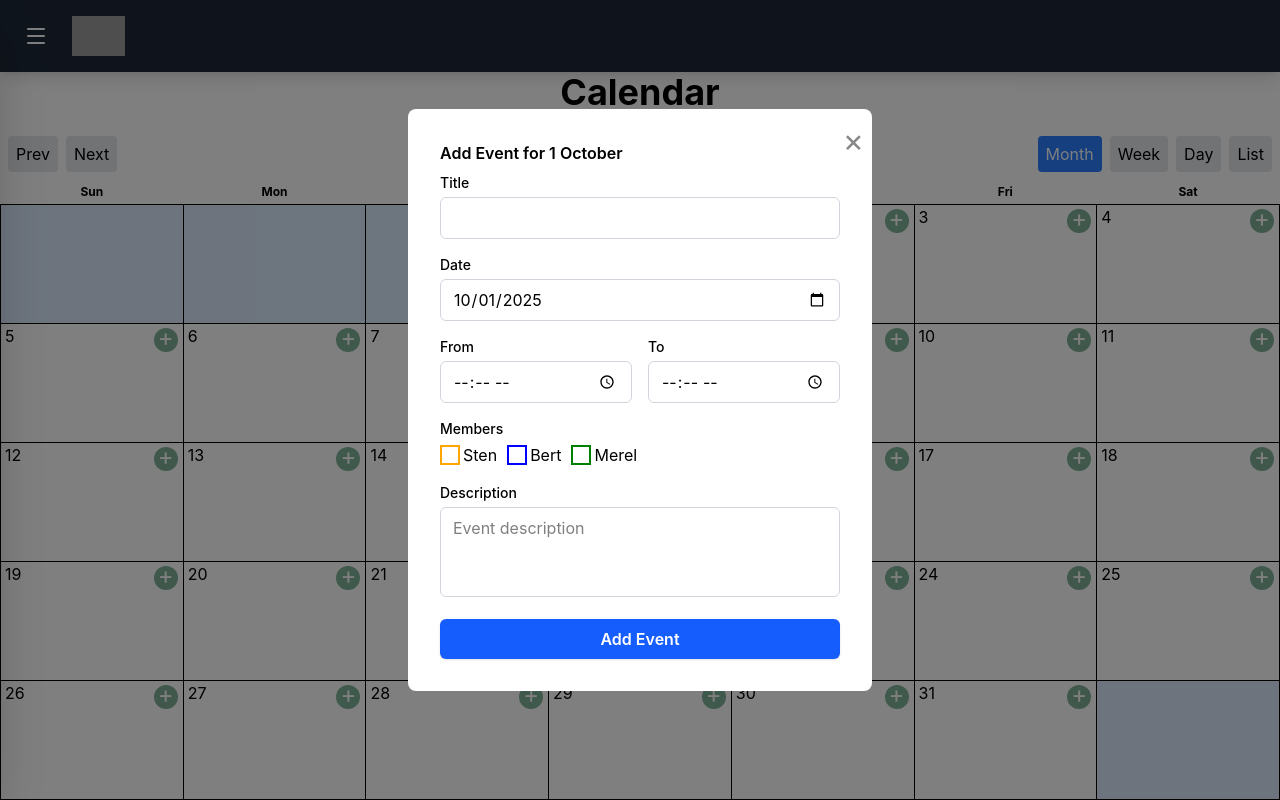
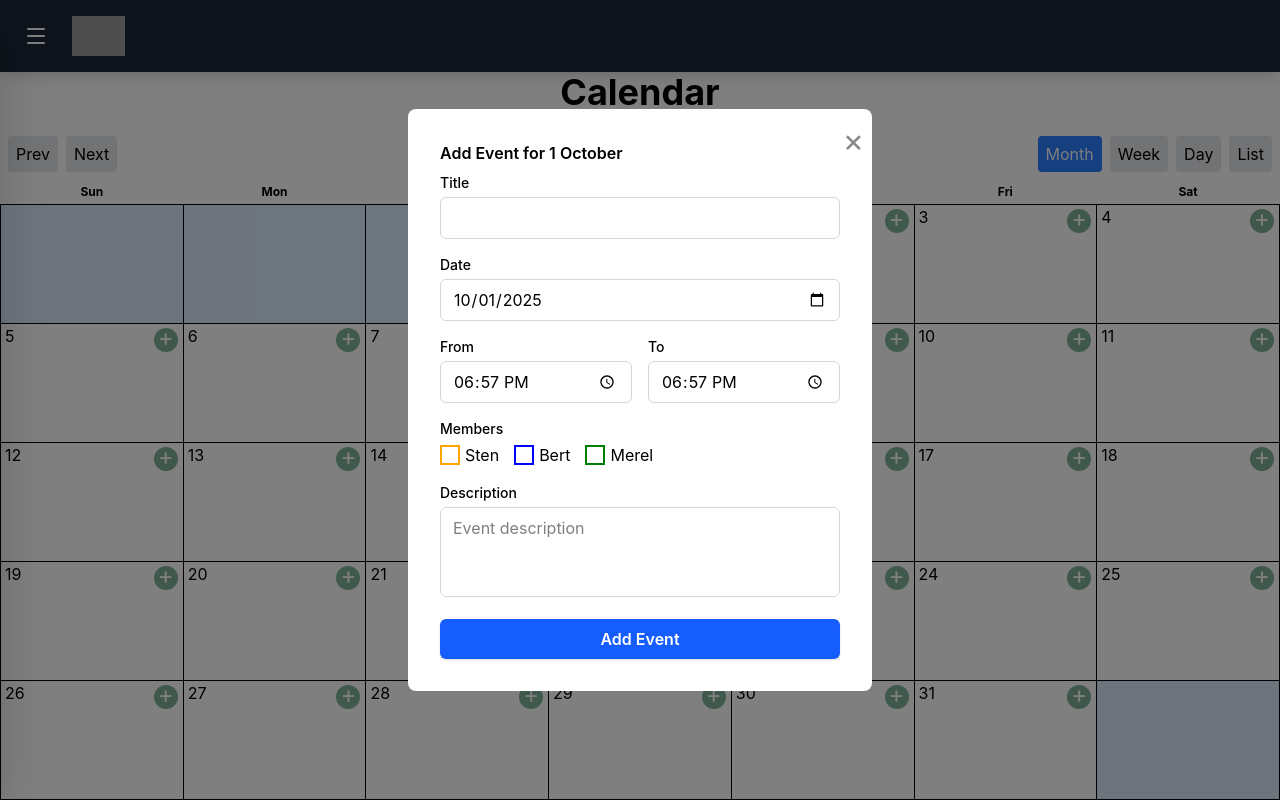
Before and after one commit to StenPelzer/INFWAD-Calendar, a React (Vite) app: page / in a window 1280 px wide. Both pictures are taken after a click on the button 713 px from the left and 221 px from the top of the page. Built offline with nearby package versions, Linux system fonts and the light colour scheme; grey boxes are pictures that could not be loaded.

Commit message:
Add default time to form

```diff
--- a/src/features/calendar/features/event/assets/styles.scss
+++ b/src/features/calendar/features/event/assets/styles.scss
@@ -11,14 +11,14 @@
 .member-checkbox-group {
   display: flex;
   flex-wrap: wrap;
-  gap: 5px 10px;
+  gap: 5px 15px;
 
   .member-checkbox {
     position: relative;
     display: flex;
     align-items: center;
     cursor: pointer;
-    gap: 3px;
+    gap: 5px;
 
     input {
       display: none;
--- a/src/features/calendar/features/event/components/CreateEvent.tsx
+++ b/src/features/calendar/features/event/components/CreateEvent.tsx
@@ -9,10 +9,19 @@ type CreateEventProps = {
   setSelectedDate: (date: Date | null) => void
 }
 
+function getCurrentTimeString() {
+  const now = new Date()
+  const hours = now.getHours().toString().padStart(2, '0')
+  const minutes = now.getMinutes().toString().padStart(2, '0')
+  return hours + ':' + minutes
+}
+
 function CreateEvent({ selectedDate, setSelectedDate }: CreateEventProps) {
   const [eventText, setEventText] = React.useState('')
-  const [eventTimeFrom, setEventTimeFrom] = React.useState('')
-  const [eventTimeTo, setEventTimeTo] = React.useState('')
+  const [eventTimeFrom, setEventTimeFrom] = React.useState(
+    getCurrentTimeString(),
+  )
+  const [eventTimeTo, setEventTimeTo] = React.useState(getCurrentTimeString())
   const [eventTitle, setEventTitle] = React.useState('')
   const [eventMembers, setEventMembers] = React.useState<Array<MemberType>>([])
   const [members, setMembers] = React.useState<Array<MemberType>>([])
```
